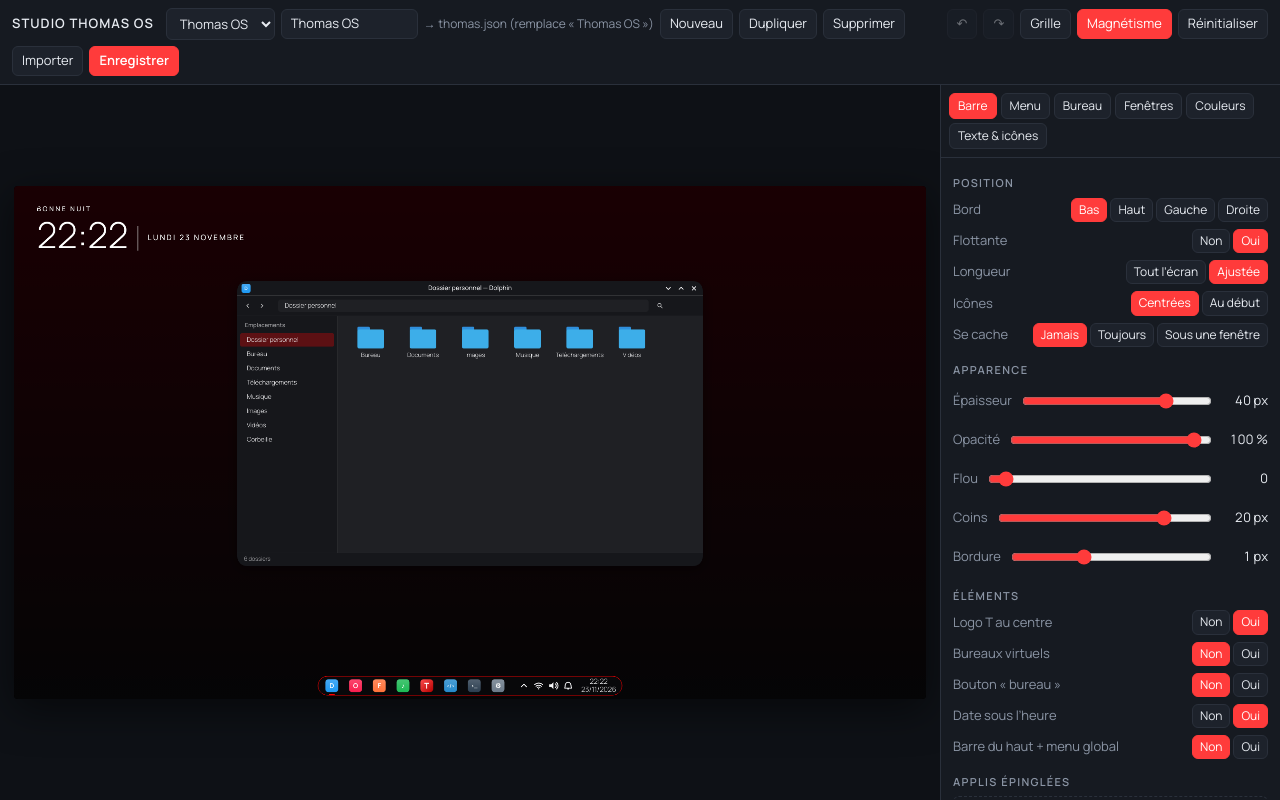
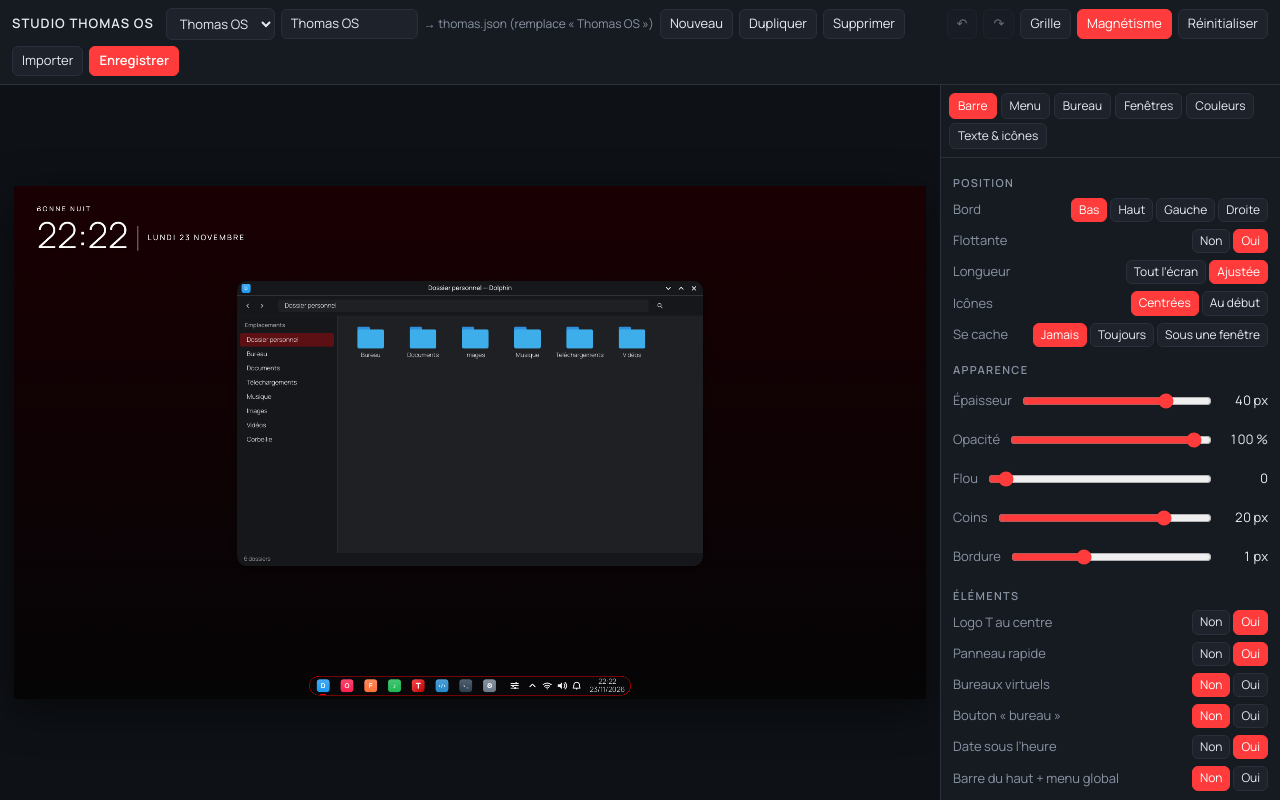
Before and after one commit to mailprofessionnelthomas-dotcom/thomas-os, a plain HTML site: page studio/index.html in a window 1280 px wide. Drawn offline with Linux system fonts and the light colour scheme.

Commit message:
Phase 4c : panneau rapide (Wi-Fi, Bluetooth, volume, luminosite ; chaque reglage se cache s'il manque) dans la capsule ; test VM : panneau en place, erreurs QML (optionnels a part)
Co-Authored-By: Claude Opus 5.5 <noreply@anthropic.com>

```diff
--- a/studio/index.html
+++ b/studio/index.html
@@ -115,7 +115,7 @@ function nouveau(sid){const p=STYLES[sid]||STYLES.thomas||Object.values(STYLES)[
   couleurs:{mode:sombre?'sombre':'clair',principale:p.principale,barre:p.barre,fenetres:p.fenetres,texte:p.texte,bordure:p.bordure||p.principale},
   fond:{type:'degrade',haut:p.fond_haut,bas:p.fond_bas,fichier:''},
   effets:{opacite:+p.opacite,opacite_menus:+p.opacite_menus,flou:+p.flou,coins:+p.coins,coins_menus:+(p.coins_menus||p.coins),epaisseur_bordure:+(p.epaisseur_bordure||0),animations:p.animations},
-  barre:{bord:dis==='vertical'?'gauche':'bas',flottante:['float','macos','capsule'].includes(dis),longueur:['float','macos','capsule'].includes(dis)?'ajustee':'pleine',logo_centre:dis==='capsule',
+  barre:{bord:dis==='vertical'?'gauche':'bas',flottante:['float','macos','capsule'].includes(dis),longueur:['float','macos','capsule'].includes(dis)?'ajustee':'pleine',logo_centre:dis==='capsule',panneau:dis==='capsule',
    alignement:dis==='vertical'?'gauche':'centre',epaisseur:Math.min(44,+p.epaisseur+(dis==='macos'?12:dis==='vertical'?6:0)),masquage:'non',
    epingles:[...EPINGLES],bureaux:false,afficher_bureau:false,date:true,barre_haut:dis==='macos'},
   menu:{type:'kickoff',largeur:640,hauteur:560,favoris:'grille',cote:'gauche',epingles:[...FAVORIS]},
@@ -144,7 +144,7 @@ function largHorloge(d,T){const c=cx;if(!d.barre.date){c.font=FT(d,clockPx(T));r
  c.font=FT(d,clockPx2(T));return Math.round(Math.max(c.measureText('00:00').width,c.measureText('22/11/2026').width)+16)}
 function geo(d){const b=d.barre,T=b.epaisseur,v=b.bord==='gauche'||b.bord==='droite',g=b.flottante?8:0,haut=b.barre_haut&&b.bord!=='haut',lw=Math.round(T*1.25),gs=Math.round(T*.78);
  const lan=b.epingles.map((id,i)=>({k:'lanceur',i,id,l:lw})),mi=Math.ceil(lan.length/2),ga=b.logo_centre?[...lan.slice(0,mi),{k:'kickoff',l:lw},...lan.slice(mi)]:[{k:'kickoff',l:lw},...lan];if(b.bureaux)ga.push({k:'pager',l:Math.round(T*(v?1.6:2.6))});
- const dr=[];if(!haut){dr.push({k:'tray',l:gs*4+8});dr.push({k:'horloge',l:v?Math.round(T*1.3):largHorloge(d,T)})}if(b.afficher_bureau)dr.push({k:'montrer',l:Math.round(T*.45)});
+ const dr=[];if(!haut){if(b.panneau)dr.push({k:'panneau',l:Math.round(T*.9)});dr.push({k:'tray',l:gs*4+8});dr.push({k:'horloge',l:v?Math.round(T*1.3):largHorloge(d,T)})}if(b.afficher_bureau)dr.push({k:'montrer',l:Math.round(T*.45)});
  const deb=haut&&v?24:0,dispo=(v?H-deb:W)-2*g,pad=4,sg=ga.reduce((s,i)=>s+i.l,0),sd=dr.reduce((s,i)=>s+i.l,0);
  const L=b.longueur==='ajustee'?Math.min(dispo,sg+sd+2*pad+(dr.length?10:0)):dispo,a0=deb+g+(dispo-L)/2,P={v,T,g,flot:b.flottante,items:[]};
  if(v)Object.assign(P,{w:T,h:L,y:a0,x:b.bord==='gauche'?g:W-T-g});else Object.assign(P,{w:L,h:T,x:a0,y:b.bord==='bas'?H-T-g:g});
@@ -186,6 +186,7 @@ function glyphe(c,k,x,y,s,col){c.save();c.strokeStyle=col;c.fillStyle=col;c.line
  else if(k==='S'){c.arc(x,y,u*.3,0,7);c.fill()}
  else if(k==='F'){c.moveTo(x-u*.45,y-u*.45);c.lineTo(x+u*.45,y-u*.45);c.moveTo(x-u*.4,y+u*.35);c.lineTo(x,y-u*.1);c.lineTo(x+u*.4,y+u*.35);c.stroke()}
  else if(k==='H'){texte(c,'?',x,y,`600 ${Math.round(s*.8)}px Manrope`,col,'center')}
+ else if(k==='reglages'){for(const[dy,kx]of[[-.45,.3],[0,-.3],[.45,.1]]){c.beginPath();c.moveTo(x-u*.7,y+u*dy);c.lineTo(x+u*.7,y+u*dy);c.stroke();c.beginPath();c.arc(x+u*kx,y+u*dy,u*.2,0,7);c.fill()}}
  else if(k==='loupe'){c.arc(x-u*.15,y-u*.15,u*.45,0,7);c.moveTo(x+u*.2,y+u*.2);c.lineTo(x+u*.6,y+u*.6);c.stroke()}
  c.restore()}
 function couleurHorloge(d){if(d.fond.type==='image')return'#ffffff';const m=mixh(d.fond.haut,d.fond.type==='uni'?d.fond.haut:d.fond.bas,.3);return lum(m)>.55?d.couleurs.texte:'#ffffff'}
@@ -251,6 +252,7 @@ function item(c,d,it,P){const co=d.couleurs,T=P.T,ic=Math.round(T*.68),mx=it.x+i
  case'kickoff':logo(c,mx-ic/2,my-ic/2,ic);break;
  case'lanceur':icone(c,it.id,mx-ic/2,my-ic/2,ic);if(it.id==='org.kde.dolphin'){const L=Math.round(ic*.45),b=d.barre.bord;c.fillStyle=co.principale;if(P.v)c.fillRect(b==='gauche'?it.x+1:it.x+it.w-3,my-L/2,2,L);else c.fillRect(mx-L/2,b==='haut'?it.y+1:it.y+it.h-3,L,2)}break;
  case'pager':for(let i=0;i<2;i++){const r=P.v?[it.x+4,it.y+3+i*(it.h-3)/2,it.w-8,(it.h-9)/2]:[it.x+3+i*(it.w-3)/2,it.y+4,(it.w-9)/2,it.h-8];rr(c,...r,2);if(!i){c.fillStyle=rgba(co.principale,.45);c.fill()}c.strokeStyle=rgba(fg,.5);c.lineWidth=1;c.stroke()}break;
+ case'panneau':glyphe(c,'reglages',mx,my,Math.round(Math.min(T*.55,22)),fg);break;
  case'tray':{const gs=Math.round(T*.78),s=Math.round(Math.min(T*.55,22));['chevron','reseau','son','cloche'].forEach((k,i)=>P.v?glyphe(c,k,mx,it.y+4+gs*i+gs/2,s,fg):glyphe(c,k,it.x+4+gs*i+gs/2,my,s,fg));break}
  case'horloge':{const dt=new Date().toLocaleDateString('fr-FR');if(!d.barre.date){texte(c,heure(),mx,my,FT(d,P.v?Math.round(T*.3):clockPx(T)),fg,'center');break}
   const p=P.v?Math.round(T*.28):clockPx2(T);texte(c,heure(),mx,my-p*.55,FT(d,p),fg,'center');texte(c,P.v?dt.slice(0,5):dt,mx,my+p*.6,FT(d,p),fg,'center');break}
@@ -360,7 +362,7 @@ function inspecteur(){ong.innerHTML='';for(const[k,t]of Object.entries(TABS)){co
   choix('Longueur','barre.longueur',[['pleine','Tout l’écran'],['ajustee','Ajustée']]),choix('Icônes','barre.alignement',[['centre','Centrées'],['gauche','Au début']]),
   choix('Se cache','barre.masquage',[['non','Jamais'],['auto','Toujours'],['fenetres','Sous une fenêtre']]),
   h3('Apparence'),curseur('Épaisseur','barre.epaisseur',22,44,1,' px'),curseur('Opacité','effets.opacite',10,100,1,' %'),curseur('Flou','effets.flou',0,40),curseur('Coins','effets.coins',0,24,1,' px'),curseur('Bordure','effets.epaisseur_bordure',0,3,1,' px'),
-  h3('Éléments'),oui('Logo T au centre','barre.logo_centre'),oui('Bureaux virtuels','barre.bureaux'),oui('Bouton « bureau »','barre.afficher_bureau'),oui('Date sous l’heure','barre.date'),oui('Barre du haut + menu global','barre.barre_haut'),
+  h3('Éléments'),oui('Logo T au centre','barre.logo_centre'),oui('Panneau rapide','barre.panneau'),oui('Bureaux virtuels','barre.bureaux'),oui('Bouton « bureau »','barre.afficher_bureau'),oui('Date sous l’heure','barre.date'),oui('Barre du haut + menu global','barre.barre_haut'),
   h3('Applis épinglées'),puces(d.barre.epingles,APPS),note('Glisse les icônes dans la barre pour changer l’ordre. Tire le bord de la barre pour l’épaisseur, glisse la barre vers un bord pour la déplacer. Clic droit : plus d’options.'));
  else if(ui.tab==='menu'){A(h3('Menu démarrer'),choix('Type','menu.type',[['kickoff','Lanceur'],['kicker','Classique'],['dash','Plein écran']]));
   if(d.menu.type==='kickoff')A(curseur('Largeur','menu.largeur',480,1200,10,' px'),curseur('Hauteur','menu.hauteur',400,1000,10,' px'),choix('Favoris','menu.favoris',[['grille','Grille'],['liste','Liste']]),choix('Catégories','menu.cote',[['gauche','À gauche'],['droite','À droite']]),note('Tu peux aussi tirer le coin du menu.'));
```
Also changed, not shown: system_files/usr/share/plasma/plasmoids/org.thomasos.panneau/metadata.json (added, +15 -0 lines), 8 other files.
